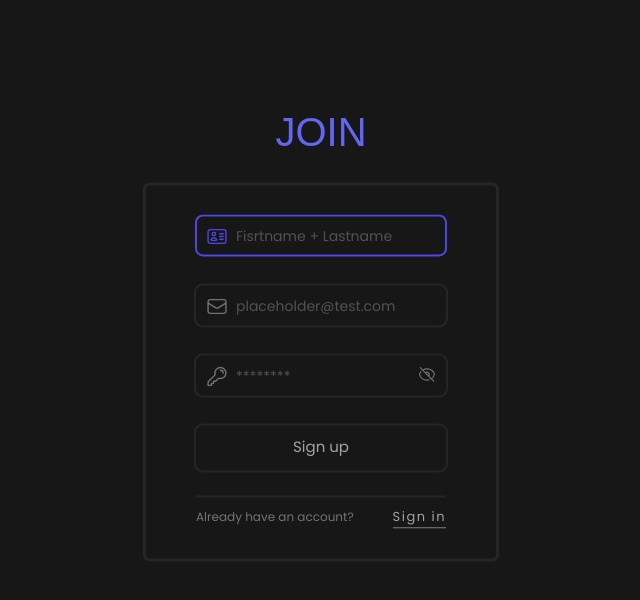
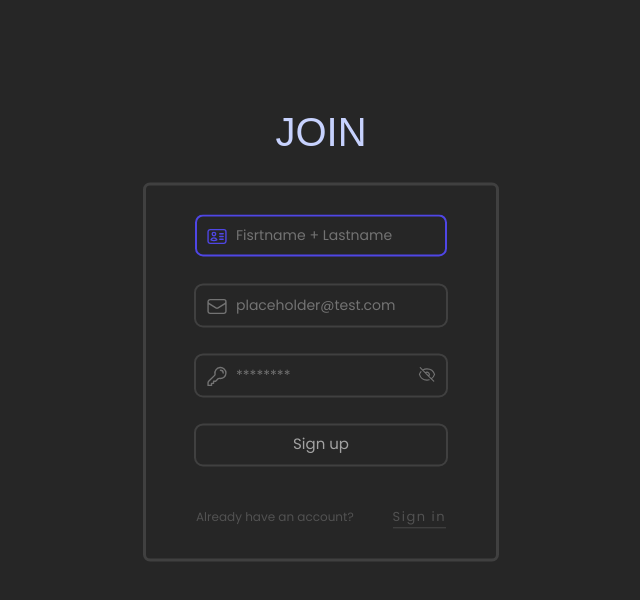
Before and after one commit to fkurusu7/bloggy-ui, a React (Vite) app: page /signup in a window 1280 px wide. Shown: the top 600 px of the page, without its empty margins (319-959 px from the left). Built offline with nearby package versions, Linux system fonts and the light colour scheme; a web font is replaced by a local one.

Commit message:
fix styles

```diff
--- a/src/component/Button.tsx
+++ b/src/component/Button.tsx
@@ -1,8 +1,8 @@
 import { ButtonHTMLAttributes } from 'react';
 import { FiLoader } from 'react-icons/fi';
-import { useNavigate } from 'react-router-dom';
+import { Link, useNavigate } from 'react-router-dom';
 
-type ButtonVariant = 'primary' | 'secondary' | 'danger' | 'ghost' | 'form' | 'icon';
+type ButtonVariant = 'primary' | 'secondary' | 'danger' | 'ghost' | 'form' | 'icon' | 'linkicon';
 type ButtonType = 'button' | 'submit' | 'reset';
 type ButtonSize = 'small' | 'medium' | 'large';
 
@@ -13,6 +13,7 @@ interface ButtonProps extends Omit<ButtonHTMLAttributes<HTMLButtonElement>, 'typ
   goBack?: boolean;
   isLoading?: boolean;
   fullWidth?: boolean;
+  to?: string;
 }
 
 function Button({
@@ -24,6 +25,7 @@ function Button({
   disabled = false,
   goBack = false,
   children,
+  to = null,
 }: ButtonProps) {
   const navigate = useNavigate();
 
@@ -34,6 +36,14 @@ function Button({
       onClick(ev);
     }
   };
+
+  if (variant === 'linkicon' && to) {
+    return (
+      <Link to={to} className={`btn ${variant}`}>
+        {children}
+      </Link>
+    );
+  }
   return (
     <button
       type={type}
--- a/src/features/blog/BlogHeader.tsx
+++ b/src/features/blog/BlogHeader.tsx
@@ -1,13 +1,19 @@
 import { Link } from 'react-router-dom';
 import LightOnDarkToggle from '../../component/LightOnDarkToggle';
 import { HiOutlineUser } from 'react-icons/hi2';
-import { HiOutlineLogout } from 'react-icons/hi';
+import { HiOutlineLogin, HiOutlineLogout } from 'react-icons/hi';
 
 import Button from '../../component/Button';
 import { useAuth } from '../../hooks/useAuth';
+import { useAppSelector } from '../../context/useContextTypes';
 
 function BlogHeader() {
   const { handleSignout } = useAuth();
+
+  const { currentUser } = useAppSelector((state) => state.user);
+
+  console.log(currentUser);
+
   return (
     <header className="blog__header">
       <div className="blog__header-logo">
@@ -18,6 +24,8 @@ function BlogHeader() {
         <li>
           <LightOnDarkToggle />
         </li>
+        {currentUser ? (
+          <>
             <li>
               <Button type="button" variant="icon">
                 <HiOutlineUser />
@@ -28,6 +36,14 @@ function BlogHeader() {
                 <HiOutlineLogout />
               </Button>
             </li>
+          </>
+        ) : (
+          <li>
+            <Button variant="linkicon" to="/signin" onClick={handleSignout}>
+              <HiOutlineLogin />
+            </Button>
+          </li>
+        )}
       </ul>
     </header>
   );
--- a/src/features/me/MeCTA.tsx
+++ b/src/features/me/MeCTA.tsx
@@ -9,7 +9,7 @@ function MeCTA() {
         <Link to={'/resume'} className="me-social__cta-link">
           <HiOutlineDocumentText /> <span>See my Resume</span>
         </Link>
-        <Link to={'/blog/admin'} className="me-social__cta-link">
+        <Link to={'/blog'} className="me-social__cta-link">
           <HiOutlineNewspaper />
           <span>Go to my Blog</span>
         </Link>
--- a/src/styles/auth/_auth_layout.scss
+++ b/src/styles/auth/_auth_layout.scss
@@ -1,6 +1,6 @@
 .auth {
   &__container {
-    background-color: var(--color-grey-50);
+    background-color: var(--color-grey-100);
     min-height: 100vh;
 
     position: relative;
@@ -18,7 +18,7 @@
     gap: 2rem;
 
     & h1 {
-      color: var(--color-brand-500);
+      color: var(--color-brand-200);
       font-family: 'Sono', sans-serif;
       font-size: 4rem;
       text-transform: uppercase;
@@ -27,7 +27,7 @@
 
   &__form {
     background-color: inherit;
-    border: 3px solid var(--color-grey-100);
+    border: 3px solid var(--color-grey-200);
     border-radius: var(--border-radius-md);
     min-width: 30rem;
     padding: 3rem 5rem;
@@ -60,19 +60,19 @@
 
   &__input {
     &-box {
-      background-color: var(--color-grey-50);
+      background-color: var(--color-grey-100);
       border: none;
       border-radius: var(--border-radius-md);
-      color: var(--color-grey-500);
-      font-size: 1.5rem;
+      color: var(--color-grey-400);
+      font-size: 1.4rem;
       height: 4rem;
       max-width: 25rem;
-      outline: 2px solid var(--color-grey-100);
+      outline: 2px solid var(--color-grey-200);
       padding: 1rem 4rem;
       transition: all 0.3s ease-out;
 
       &::placeholder {
-        color: var(--color-grey-300);
+        color: var(--color-grey-400);
         font-size: 1.4rem;
       }
 
@@ -133,7 +133,7 @@
       min-height: fit-content;
     }
     &-p {
-      color: var(--color-grey-400);
+      color: var(--color-grey-300);
       font-size: 1.2rem;
     }
 
@@ -141,7 +141,7 @@
       &:link,
       &:visited {
         border-bottom: 1px solid currentColor;
-        color: var(--color-grey-500);
+        color: var(--color-grey-300);
         font-size: 1.3rem;
         letter-spacing: 0.15rem;
       }
--- a/src/styles/components/_button.scss
+++ b/src/styles/components/_button.scss
@@ -4,7 +4,7 @@
 
   // SIZEs
   &.small {
-    padding: 1rem 3rem;
+    padding: 0.7rem 3rem;
     font-size: 1.5rem;
   }
   &.medium {
@@ -59,7 +59,7 @@
     background-color: transparent;
     border-radius: var(--border-radius-md);
     color: var(--color-grey-500);
-    outline: 2px solid var(--color-grey-100);
+    outline: 2px solid var(--color-grey-200);
     width: 100%;
 
     &:active {
@@ -68,7 +68,8 @@
     }
   }
 
-  &.icon {
+  &.icon,
+  &.linkicon {
     background-color: transparent;
     border: none;
     outline: none;
```
Lines whose indentation alone changed are shown as unchanged.
